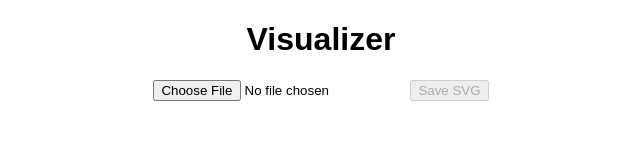
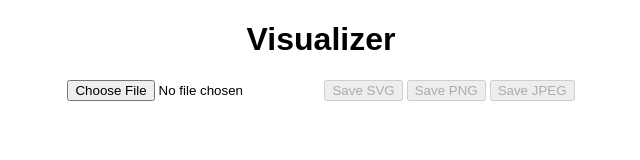
Before and after one commit to AFriendlyRobot/stallings-visualizer, a plain HTML site: page index.html in a window 1280 px wide. Shown: the whole page, without its empty margins (319-959 px from the left). Drawn offline with nearby package versions, Linux system fonts and the light colour scheme.

Commit message:
Work towards png/jpg export

```diff
--- a/index.html
+++ b/index.html
@@ -17,9 +17,15 @@
 
 		<button type="button" onclick="saveSVG()" disabled="disabled" id="svg-download">Save SVG</button>
 
+		<button type="button" onclick="saveIMG(960, 500, 'png')" disabled="disabled" id="png-download">Save PNG</button>
+
+		<button type="button" onclick="saveIMG(960, 500, 'jpeg')" disabled="disabled" id="jpg-download">Save JPEG</button>
+
 		<div id="graphic-container">
 			<svg id="graphic" width="960" height="500"></svg>
 		</div>
+
+		<canvas id="export-canvas" width="960" height="500" display="none"></canvas>
 
 		<script src="https://code.jquery.com/jquery-3.3.1.js" integrity="sha256-2Kok7MbOyxpgUVvAk/HJ2jigOSYS2auK4Pfzbm7uH60=" crossorigin="anonymous"></script>
 		<script src="https://d3js.org/d3.v5.min.js"></script>
--- a/script.js
+++ b/script.js
@@ -322,6 +322,8 @@ function handleFile() {
 	if (window.FileReader) {
 		$("#graphic").empty();
 		$("#svg-download").prop("disabled", true);
+		$("#png-download").prop("disabled", true);
+		$("#jpg-download").prop("disabled", true);
 
 		var f = document.getElementById("infile").files[0];
 
@@ -373,6 +375,8 @@ function readhandler(event) {
 	generateGraphic(actmap, teachtots);
 
 	$("#svg-download").prop("disabled", false);
+	$("#png-download").prop("disabled", false);
+	$("#jpg-download").prop("disabled", false);
 }
 
 
@@ -441,3 +445,46 @@ function saveSVG() {
 	//            performance issues, check here first.
 	$(clone).remove();
 }
+
+
+// REF: https://stackoverflow.com/questions/14631408/save-svg-html5-to-png-or-image
+// REF: https://gist.github.com/mbostock/6466603
+// REF: http://bl.ocks.org/Rokotyan/0556f8facbaf344507cdc45dc3622177
+// REF: https://weworkweplay.com/play/saving-html5-canvas-as-image/
+function saveIMG(width, height, fmt) {
+	var cnvs = document.getElementById("export-canvas");
+	var ctx = cnvs.getContext('2d');
+
+	cnvs.width = width;
+	cnvs.height = height;
+
+	var serializer = new XMLSerializer();
+	var selector = "#graphic"
+
+	var clone = $(selector).clone(true, true, true);
+	setStyle(clone);
+
+	var sourceString = serializer.serializeToString($(clone)[0]);
+
+	var img = new Image();
+	// var svg = new Blob([sourceString], {type: 'image/svg+xml'});
+
+	img.onload = function() {
+		ctx.drawImage(img, 0, 0, width, height);
+	}
+
+	var dataURL = cnvs.toDataURL('image/' + fmt);
+
+	console.log(dataURL);
+
+	$("body").append("<a id=\"tmp-download-link\" class=\"hidden\"></a>");
+	$("#tmp-download-link").attr("href", dataURL)
+			.attr("download", "graph." + fmt)
+			.attr("target", "_blank");
+	$("#tmp-download-link")[0].click();
+	$("a#tmp-download-link").remove();
+
+	// NOTE(tfs): Not 100% sure this adequately cleans up. If downloading ends up causing
+	//            performance issues, check here first.
+	$(clone).remove();
+}
```
